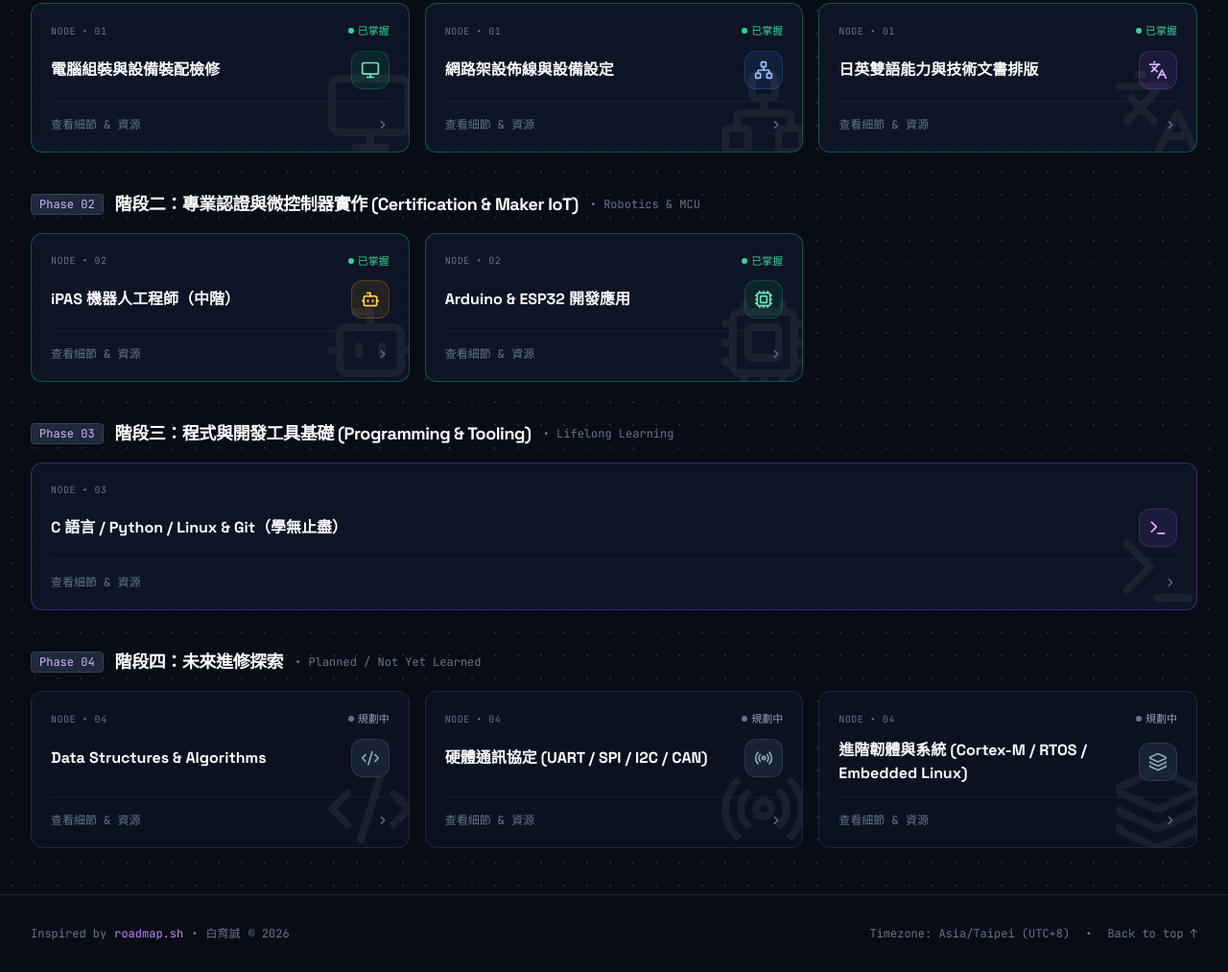
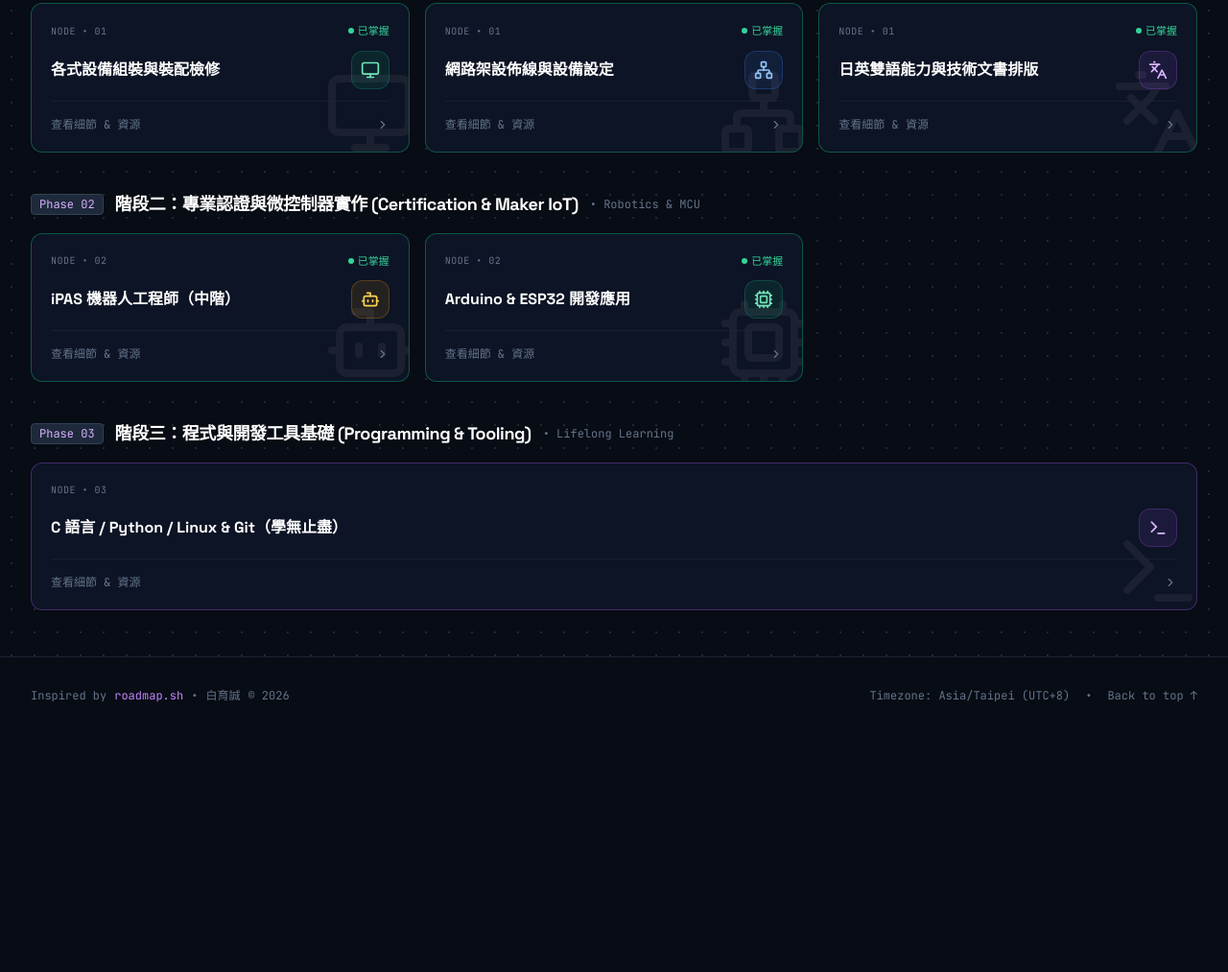
Before and after one commit to jex1235-coder/0916Class, a plain HTML site: page index.html in a window 1280 px wide. Shown: the part 882-1895 px from the top of the page at 96% size. After the commit the page ends 1647 px from the top, so only its background shows below. Drawn offline with nearby package versions, Linux system fonts and the light colour scheme.

Commit message:
chore: update email, rename assembly card, and remove future roadmap

```diff
--- a/index.html
+++ b/index.html
@@ -176,7 +176,7 @@
               <a href="https://github.com/jex1235-coder" target="_blank" rel="noopener noreferrer" class="p-2 rounded-lg bg-slate-800 hover:bg-slate-750 text-slate-300 hover:text-white border border-slate-700/60 transition" title="GitHub">
                 <i data-lucide="github" class="w-4 h-4"></i>
               </a>
-              <a href="mailto:yucheng.bai@example.com" id="profile-email-link" class="p-2 rounded-lg bg-slate-800 hover:bg-slate-750 text-slate-300 hover:text-white border border-slate-700/60 transition" title="Email">
+              <a href="mailto:jex1235@hotmail.com" id="profile-email-link" class="p-2 rounded-lg bg-slate-800 hover:bg-slate-750 text-slate-300 hover:text-white border border-slate-700/60 transition" title="Email">
                 <i data-lucide="mail" class="w-4 h-4"></i>
               </a>
             </div>
@@ -309,10 +309,6 @@
               <span class="w-2 h-2 rounded-full bg-emerald-400"></span>
               <span>已掌握 (Done)</span>
             </span>
-            <span class="inline-flex items-center gap-1 px-2.5 py-1 rounded bg-slate-800 border border-slate-700 text-slate-300">
-              <span class="w-2 h-2 rounded-full bg-slate-500"></span>
-              <span>未來規劃 (Planned)</span>
-            </span>
           </div>
         </div>
 
@@ -434,7 +430,7 @@
       role: "產品工程師 (Product Engineer)",
       status: "在職中 · 持續進修",
       bio: "現任產品工程師，具備電腦設備裝配檢修、網路架設佈線與資訊環境建置實務經驗。持有 JLPT N1（日語技術文件翻譯與文書排版）、TOEIC 800 與 iPAS 機器人工程師（中階）認證，並持續於 Arduino / ESP32、Python、C 語言及 Linux / Git 領域穩健學習精進。",
-      email: "yucheng.bai@example.com"
+      email: "jex1235@hotmail.com"
     };
 
     const ROADMAP_DATA = [
@@ -445,7 +441,7 @@
         nodes: [
           {
             id: "hardware-assembly",
-            title: "電腦組裝與設備裝配檢修",
+            title: "各式設備組裝與裝配檢修",
             icon: "monitor",
             iconTheme: "emerald",
             defaultStatus: "done",
@@ -546,58 +542,6 @@
               { title: "Python Official Tutorial", url: "https://docs.python.org/zh-tw/3/tutorial/" },
               { title: "Pro Git 中文版", url: "https://git-scm.com/book/zh-tw/v2" },
               { title: "Linux Roadmap (roadmap.sh)", url: "https://roadmap.sh/linux" }
-            ]
-          }
-        ]
-      },
-      {
-        phase: 4,
-        title: "階段四：未來進修探索",
-        badge: "Planned / Not Yet Learned",
-        nodes: [
-          {
-            id: "dsa",
-            title: "Data Structures & Algorithms",
-            icon: "code-2",
-            iconTheme: "slate",
-            defaultStatus: "planned",
-            topics: [
-              "基本線性資料結構（尚未學習）",
-              "搜尋與排序演算法基礎（尚未學習）",
-              "時間與空間複雜度概念（尚未學習）"
-            ],
-            resources: [
-              { title: "Data Structures & Algorithms Roadmap", url: "https://roadmap.sh/datastructures-and-algorithms" }
-            ]
-          },
-          {
-            id: "bus-protocols",
-            title: "硬體通訊協定 (UART / SPI / I2C / CAN)",
-            icon: "radio",
-            iconTheme: "slate",
-            defaultStatus: "planned",
-            topics: [
-              "UART 串列通訊協定基礎（不熟／待學）",
-              "SPI / I2C 時序與除錯（不熟／待學）",
-              "CAN-Bus 車用與工控通訊（不熟／待學）"
-            ],
-            resources: [
-              { title: "Embedded Systems Roadmap", url: "https://roadmap.sh" }
-            ]
-          },
-          {
-            id: "advanced-embedded",
-            title: "進階韌體與系統 (Cortex-M / RTOS / Embedded Linux)",
-            icon: "layers",
-            iconTheme: "slate",
-            defaultStatus: "planned",
-            topics: [
-              "ARM Cortex-M 架構與中斷（尚未接觸）",
-              "FreeRTOS 即時多工系統（尚未接觸）",
-              "Firmware HAL 與 Embedded Linux（尚未接觸）"
-            ],
-            resources: [
-              { title: "FreeRTOS Official Site", url: "https://www.freertos.org" }
             ]
           }
         ]
```
Also changed, not shown: 1 other file.
